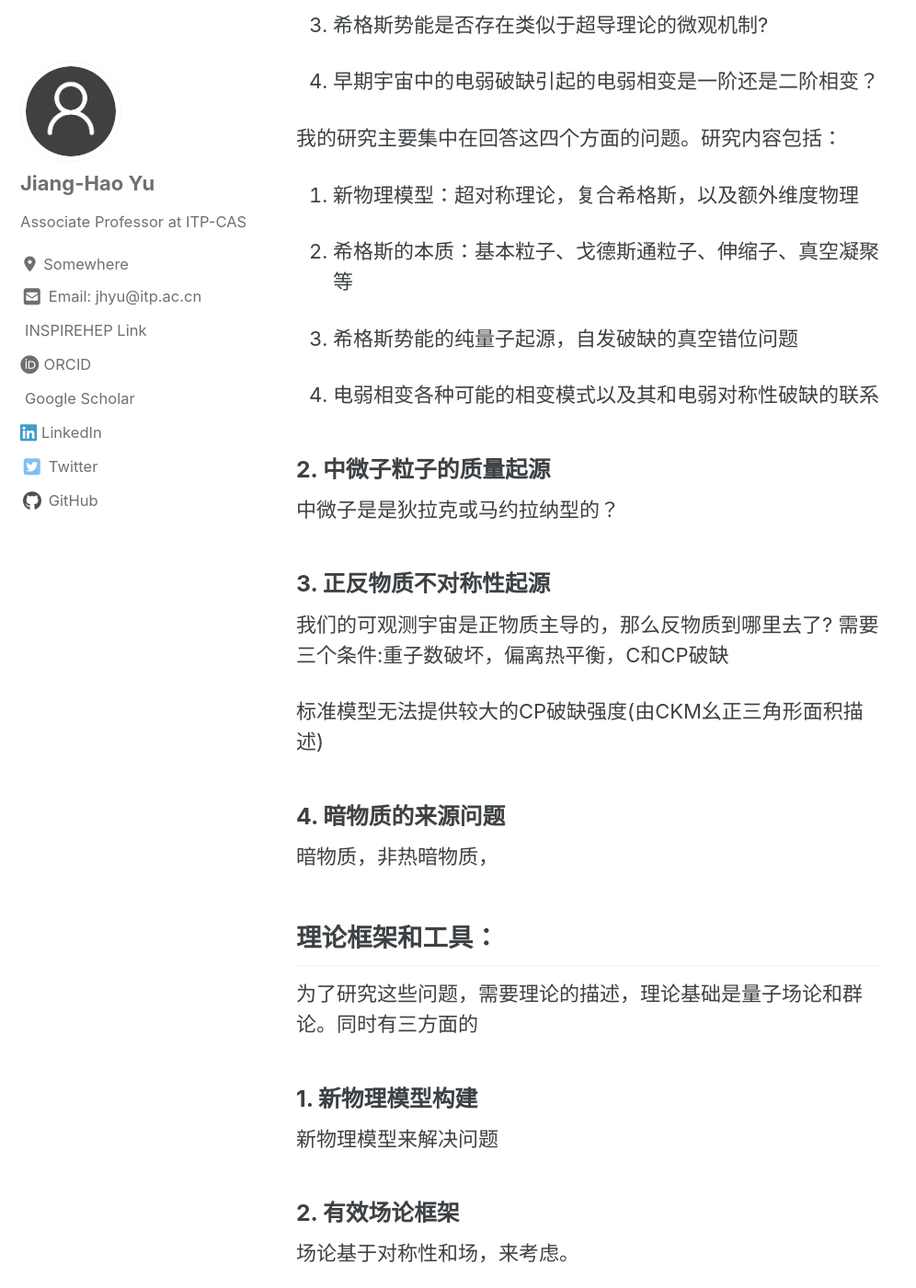
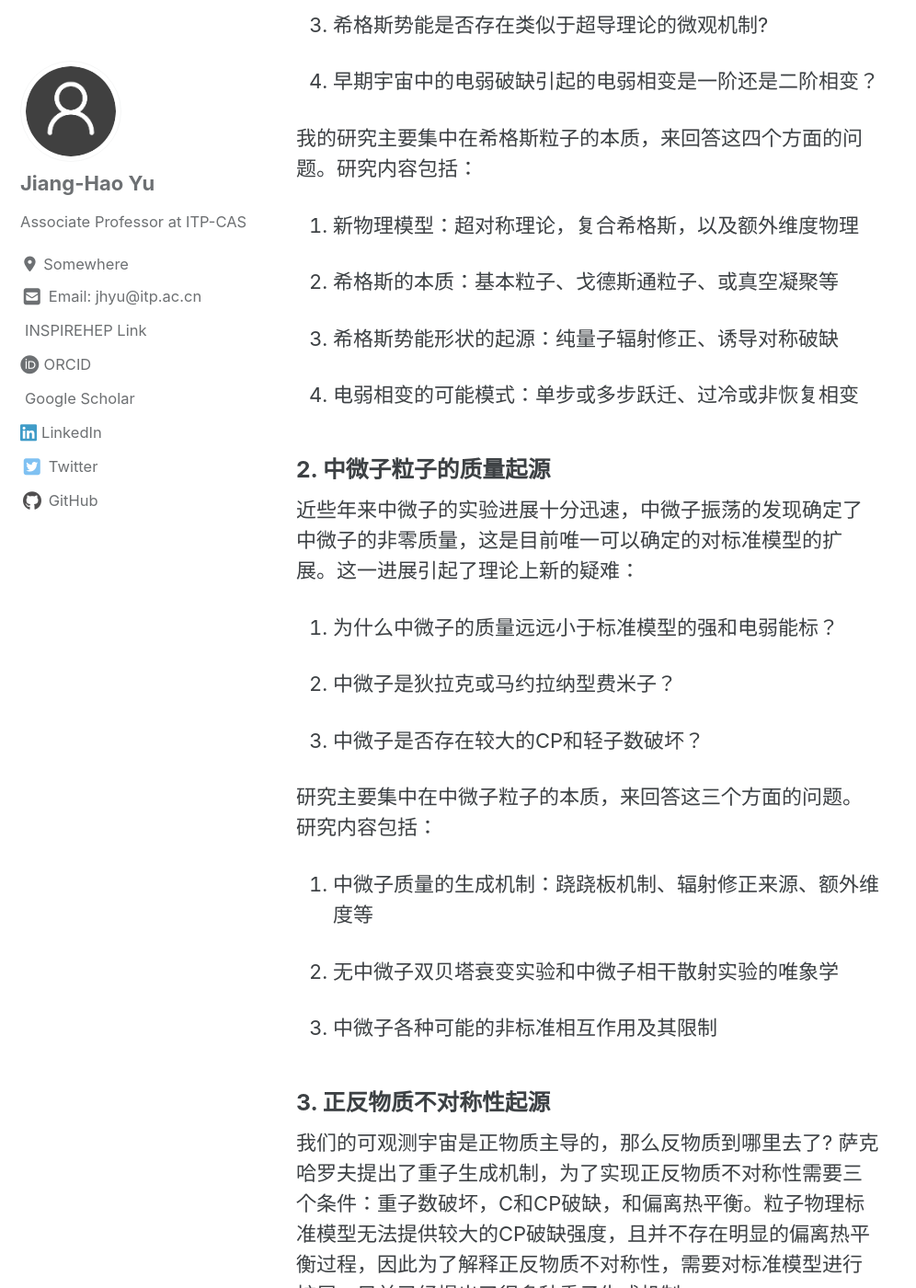
Before and after one commit to jhyu-itp/jhyu-itp.github.io, a Jekyll site: the page built from _pages/research.md, in a window 1280 px wide and 1400 px high, scrolled down 1017 px. Shown: the whole window at 92% size, without its empty margins (0-996 px from the left). Built offline with Jekyll 4.4.1, drawn with Linux system fonts in a browser that asks for light colours; cached includes are drawn as plain includes; nearby versions of some CDN libraries; a style sheet for code colours, icons or effects is not loaded; some of the changed text lies outside the part shown.

Commit message:
Update research.md

```diff
--- a/_pages/research.md
+++ b/_pages/research.md
@@ -35,7 +35,7 @@ feature_row:
 
 ### 1. 希格斯粒子的质量起源
 
-大型强子对撞机（LHC）上希格斯粒子的发现是粒子物理的一个里程碑式的进展。目前，希格斯粒子的质量和性质，已经被测量到很高的精度且和标准模型的预言基本一致。但是，LHC还没有确定希格斯粒子的自相互作用，因此也就不能确定希格斯的势能形式。因此希格斯的势能仍然面临如下问题：
+大型强子对撞机（LHC）上希格斯粒子的发现是粒子物理的一个里程碑式的进展。目前，希格斯粒子的质量和性质，已经被测量到很高的精度且和标准模型的预言基本一致。但是，LHC还没有确定希格斯粒子的自相互作用，因此也就不能确定希格斯的势能形式。因此希格斯物理仍然面临如下疑难：
 
 1. 希格斯的质量起源问题: 为什么势能最小值稳定在电弱能标?
 
@@ -45,72 +45,49 @@ feature_row:
 
 4. 早期宇宙中的电弱破缺引起的电弱相变是一阶还是二阶相变？
 
-我的研究主要集中在回答这四个方面的问题。研究内容包括：
+我的研究主要集中在希格斯粒子的本质，来回答这四个方面的问题。研究内容包括：
 
 1. 新物理模型：超对称理论，复合希格斯，以及额外维度物理
 
-2. 希格斯的本质：基本粒子、戈德斯通粒子、伸缩子、真空凝聚等
+2. 希格斯的本质：基本粒子、戈德斯通粒子、或真空凝聚等
 
-3. 希格斯势能的纯量子起源，自发破缺的真空错位问题
+3. 希格斯势能形状的起源：纯量子辐射修正、诱导对称破缺
 
-4. 电弱相变各种可能的相变模式以及其和电弱对称性破缺的联系
+4. 电弱相变的可能模式：单步或多步跃迁、过冷或非恢复相变
 
 ### 2. 中微子粒子的质量起源
 
-中微子是是狄拉克或马约拉纳型的？
+近些年来中微子的实验进展十分迅速，中微子振荡的发现确定了中微子的非零质量，这是目前唯一可以确定的对标准模型的扩展。这一进展引起了理论上新的疑难：
 
+1. 为什么中微子的质量远远小于标准模型的强和电弱能标？
 
+2. 中微子是狄拉克或马约拉纳型费米子？
+
+3. 中微子是否存在较大的CP和轻子数破坏？
+
+研究主要集中在中微子粒子的本质，来回答这三个方面的问题。研究内容包括：
+
+1. 中微子质量的生成机制：跷跷板机制、辐射修正来源、额外维度等
+
+2. 无中微子双贝塔衰变实验和中微子相干散射实验的唯象学
+
+3. 中微子各种可能的非标准相互作用及其限制
 
 ### 3. 正反物质不对称性起源
 
-我们的可观测宇宙是正物质主导的，那么反物质到哪里去了? 需要三个条件:重子数破坏，偏离热平衡，C和CP破缺
+我们的可观测宇宙是正物质主导的，那么反物质到哪里去了? 萨克哈罗夫提出了重子生成机制，为了实现正反物质不对称性需要三个条件：重子数破坏，C和CP破缺，和偏离热平衡。粒子物理标准模型无法提供较大的CP破缺强度，且并不存在明显的偏离热平衡过程，因此为了解释正反物质不对称性，需要对标准模型进行扩展，目前已经提出了很多种重子生成机制。
 
-标准模型无法提供较大的CP破缺强度(由CKM幺正三角形面积描述)
+我的研究主要集中在通过希格斯粒子和中微子来解决重子生成问题，主要研究内容有：
 
+1. 电弱重子生成：一阶相变和量子隧穿，非平衡量子场论框架下的输运方程
 
+2. 轻子生成机制：衰变/散射/振荡引起的CP不对称性，与中微子质量和轻子数的联系
+
+3. 电弱重子生成和轻子生成的实验检验：电偶极矩实验和无中微子双贝塔衰变实验
 
 ### 4. 暗物质的来源问题
 
 暗物质，非热暗物质，
-
-
-## 理论框架和工具：
-
-为了研究这些问题，需要理论的描述，理论基础是量子场论和群论。同时有三方面的
-
-### 1. 新物理模型构建
-
-新物理模型来解决问题
-
-### 2. 有效场论框架
-
-场论基于对称性和场，来考虑。
-
-### 3. 非平衡态有效场论
-
-
-
-
-
-## 实验检验
-
-物理是一门实验的科学，理论再优美，实验不支持，一样被时代淘汰。粒子物理学的三大战略前沿
-
-### 1. 能量前沿
-
-未来对撞机以及空间引力波实验上对希格斯势能展开进一步的研究
-
-### 2. 亮度前沿
-
-新一轮的无中微子双贝塔衰变实验(包括PandaX-4T等)正在开展
-
-电弱重子生成中CP破坏效应的低能检验:电偶极矩实验
-
-### 3. 宇宙学前沿
-
-CMB和大尺度结构，检验暗物质模型
-
-
 
 <!-- Delete next line if you prefer not to have a feature row. -->
 <!--{% if page.feature_row %}-->
```
Also changed, not shown: other parts of _pages/research.md (+1 -1 lines).
